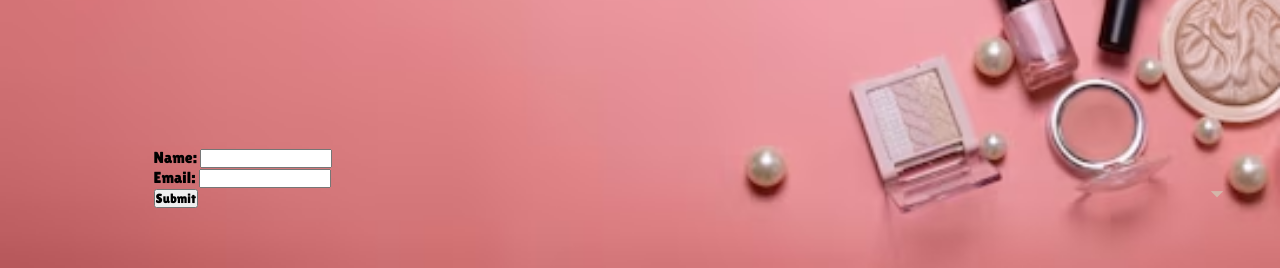
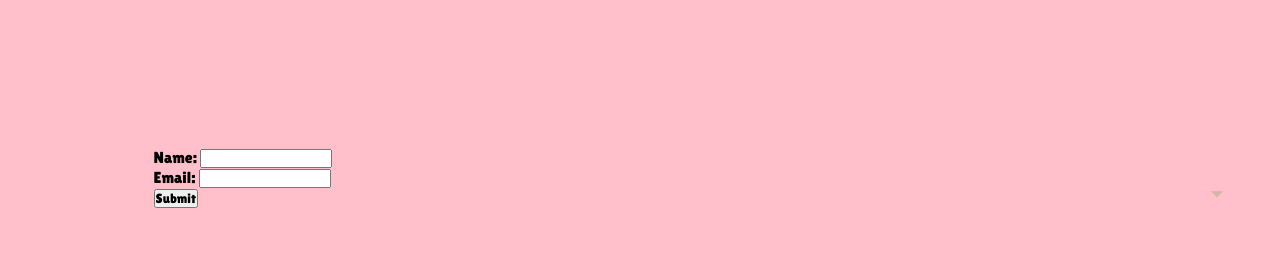
Before and after one commit to leigharl/page, a plain HTML site: page index.html in a window 1280 px wide. Shown: the part 532-800 px from the top of the page. Drawn offline with nearby package versions, Linux system fonts and the light colour scheme.

Commit message:
Update style.css

```diff
--- a/style.css
+++ b/style.css
@@ -48,10 +48,10 @@ header{
     width: 100%;
     min-height: 100vh;
     background-color: pink;
-    background-image: url(jowi.avif);
+    /*background-image: url(jowi.avif);
     background-size: cover;
     background-repeat: no-repeat;
-    background-attachment: fixed;
+    background-attachment: fixed;*/
     position: relative;
     display: grid;
     grid-template-columns: repeat(2, 1fr);
```
